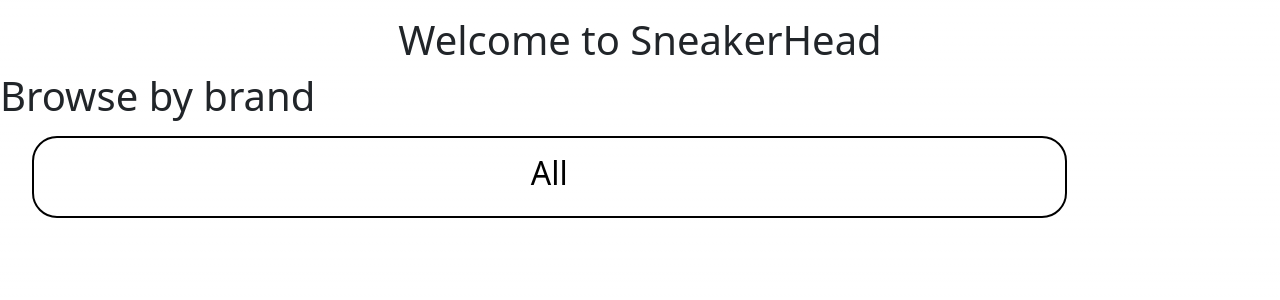
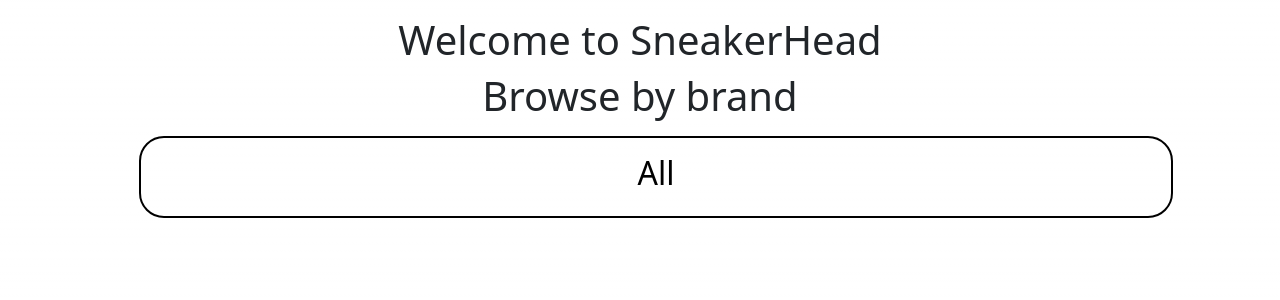
Before and after one commit to BramFam96/Capstone1, a Flask app: page / in a window 1280 px wide. Shown: the part 46-346 px from the top of the page. Run offline with Flask 2, Linux system fonts and the light colour scheme; data that the repository does not hold is empty; some libraries are stand-ins or nearby versions.

Commit message:
consolidated choices to brands

```diff
--- a/sneakerhead/templates/home.html
+++ b/sneakerhead/templates/home.html
@@ -1,8 +1,7 @@
 {% extends 'base.html' %} {% block content %}
-<div class="home-container">
+<div class="home-container center">
 	<h1>Welcome to SneakerHead</h1>
 
-  </div>
 	<div class="col-lg-10 col-md-10 col-sm-12">
 		<h1 class="mb-1">Browse by brand</h1>
 		<ul class="cat-list" id="brands">
@@ -22,7 +21,7 @@
 	</div>
 </div>
 {% endblock %}
-  <!-- <div class="flex-r">
+<!-- <div class="flex-r">
       <form action="/search" id="search_form">
         {{ form.hidden_tag() }}
 
```
